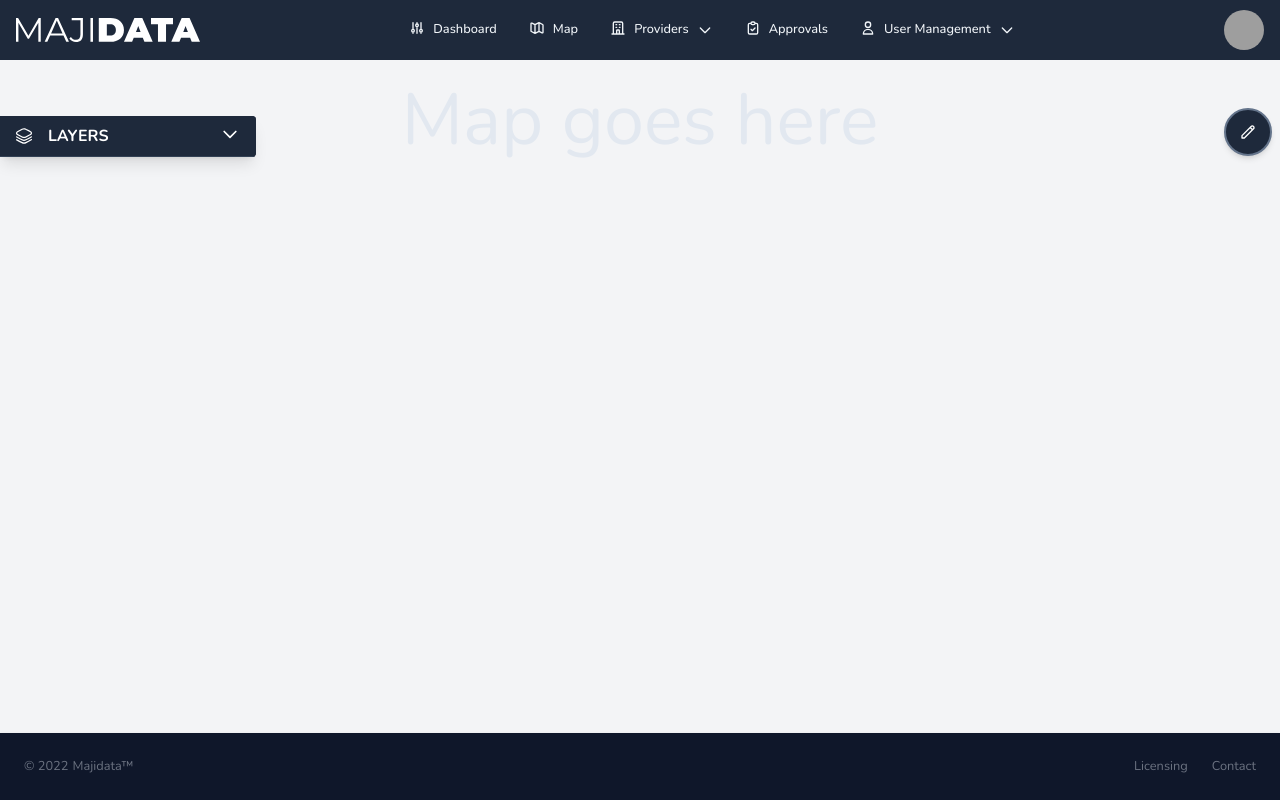
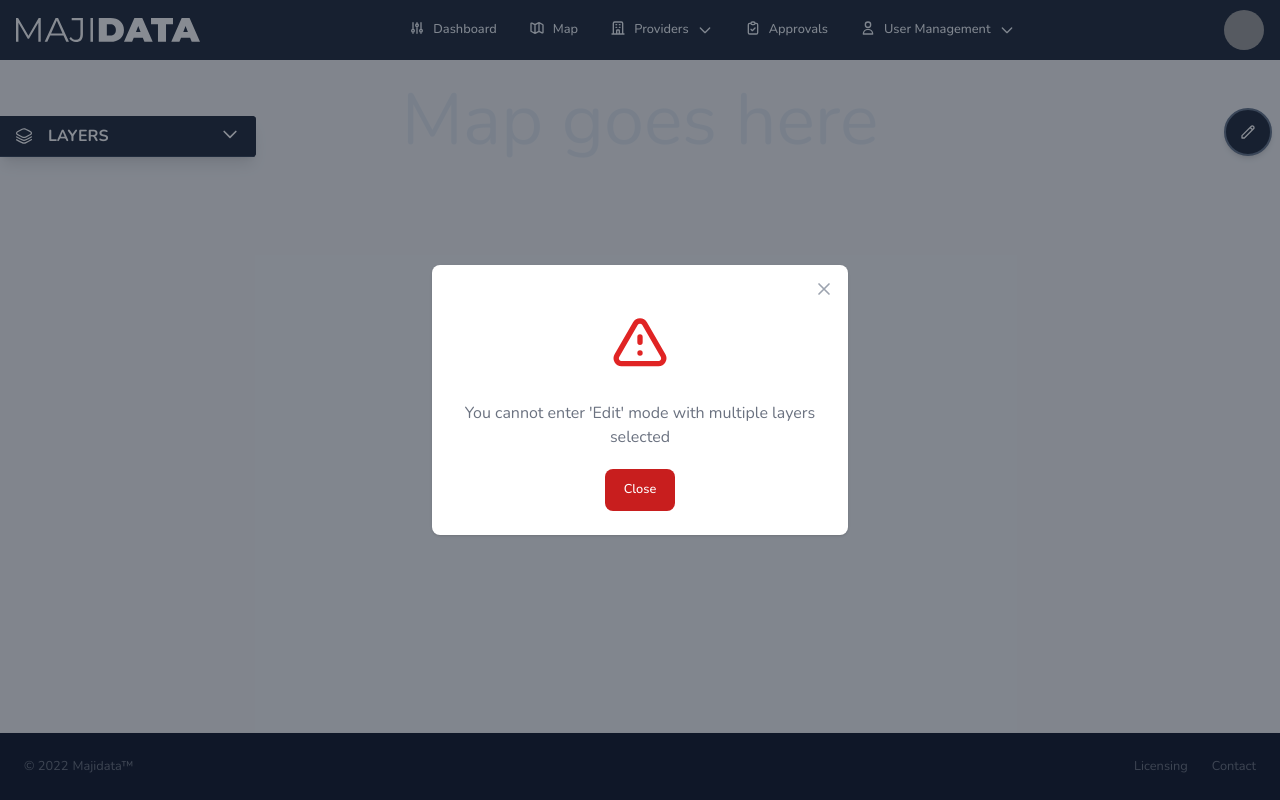
Before and after one commit to nahabi/wasreb-admin-react, a React (Vite) app: page / in a window 1280 px wide. Built offline with nearby package versions, Linux system fonts and the light colour scheme; grey boxes are pictures that could not be loaded.

Commit message:
DEV: Warning popup

```diff
--- a/src/components/Map.jsx
+++ b/src/components/Map.jsx
@@ -32,6 +32,8 @@
 const Map = () => {
   const [modalVisible, setModalVisible] = useState(false)
   const [layersVisible, setLayersVisible] = useState(false)
+  const [warningVisible, setWarningVisible] = useState(true)
+
   const visibilityClass = layersVisible ? 'visible' : 'hidden'
 
   return (
@@ -166,6 +168,42 @@
           </Button>
         </Modal.Footer>
       </Modal>
+
+      {/*Multiple layers warning modal*/}
+      <Modal
+        show={warningVisible}
+        size="md"
+        popup={true}
+        onClose={() => setWarningVisible(false)}
+      >
+        <Modal.Header />
+        <Modal.Body>
+          <div className="text-center">
+            <svg
+              className="w-16 h-16 text-red-600 mx-auto mb-6"
+              fill="none"
+              stroke="currentColor"
+              viewBox="0 0 24 24"
+              xmlns="http://www.w3.org/2000/svg"
+            >
+              <path
+                strokeLinecap="round"
+                strokeLinejoin="round"
+                strokeWidth="2"
+                d="M12 9v2m0 4h.01m-6.938 4h13.856c1.54 0 2.502-1.667 1.732-3L13.732 4c-.77-1.333-2.694-1.333-3.464 0L3.34 16c-.77 1.333.192 3 1.732 3z"
+              ></path>
+            </svg>
+            <h3 className="mb-5 font-normal text-gray-500 dark:text-gray-400">
+              You cannot enter 'Edit' mode with multiple layers selected
+            </h3>
+            <div className="flex justify-center gap-4">
+              <Button color="failure" onClick={() => setWarningVisible(false)}>
+                Close
+              </Button>
+            </div>
+          </div>
+        </Modal.Body>
+      </Modal>
     </div>
   )
 }
```
